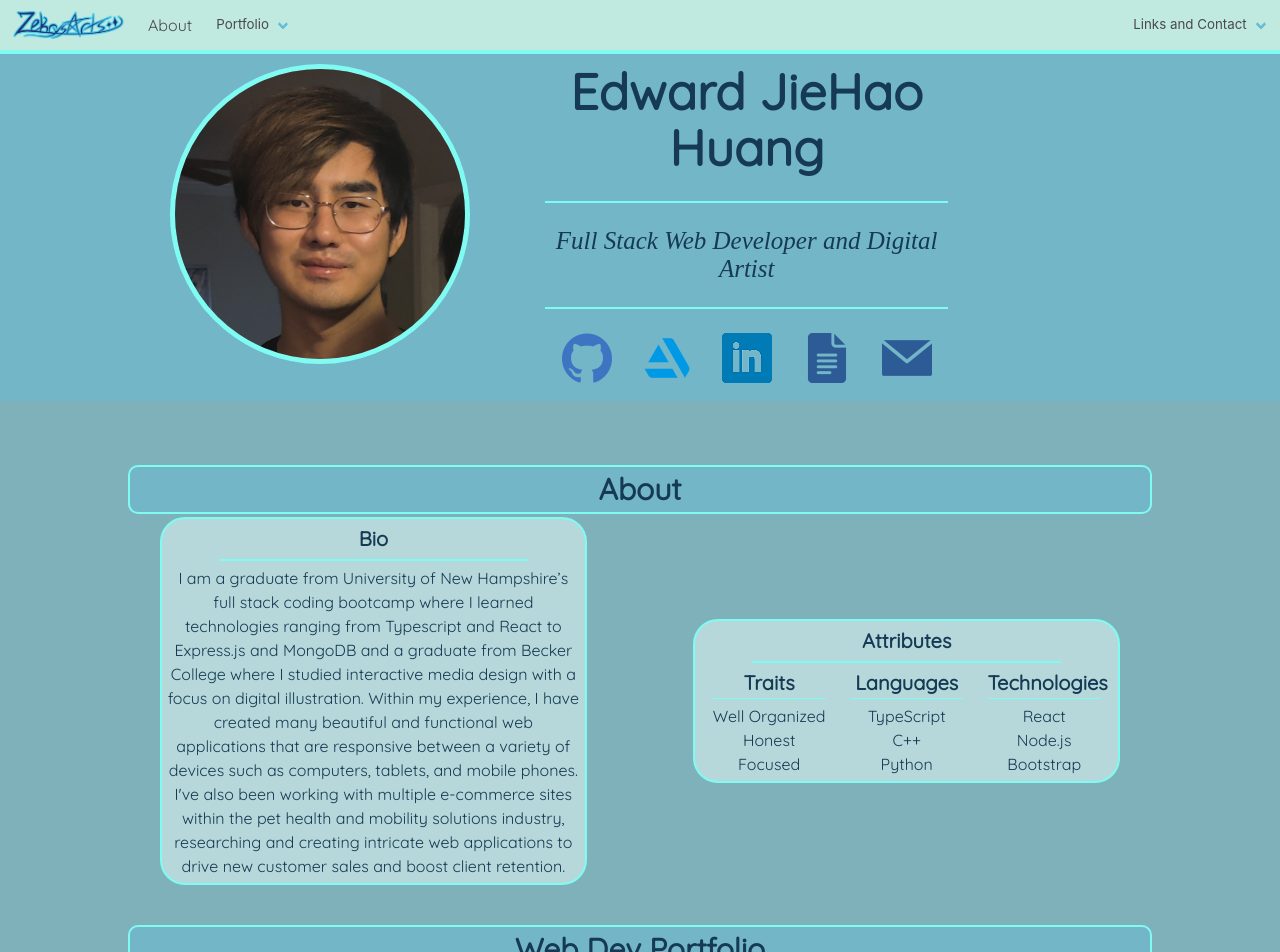
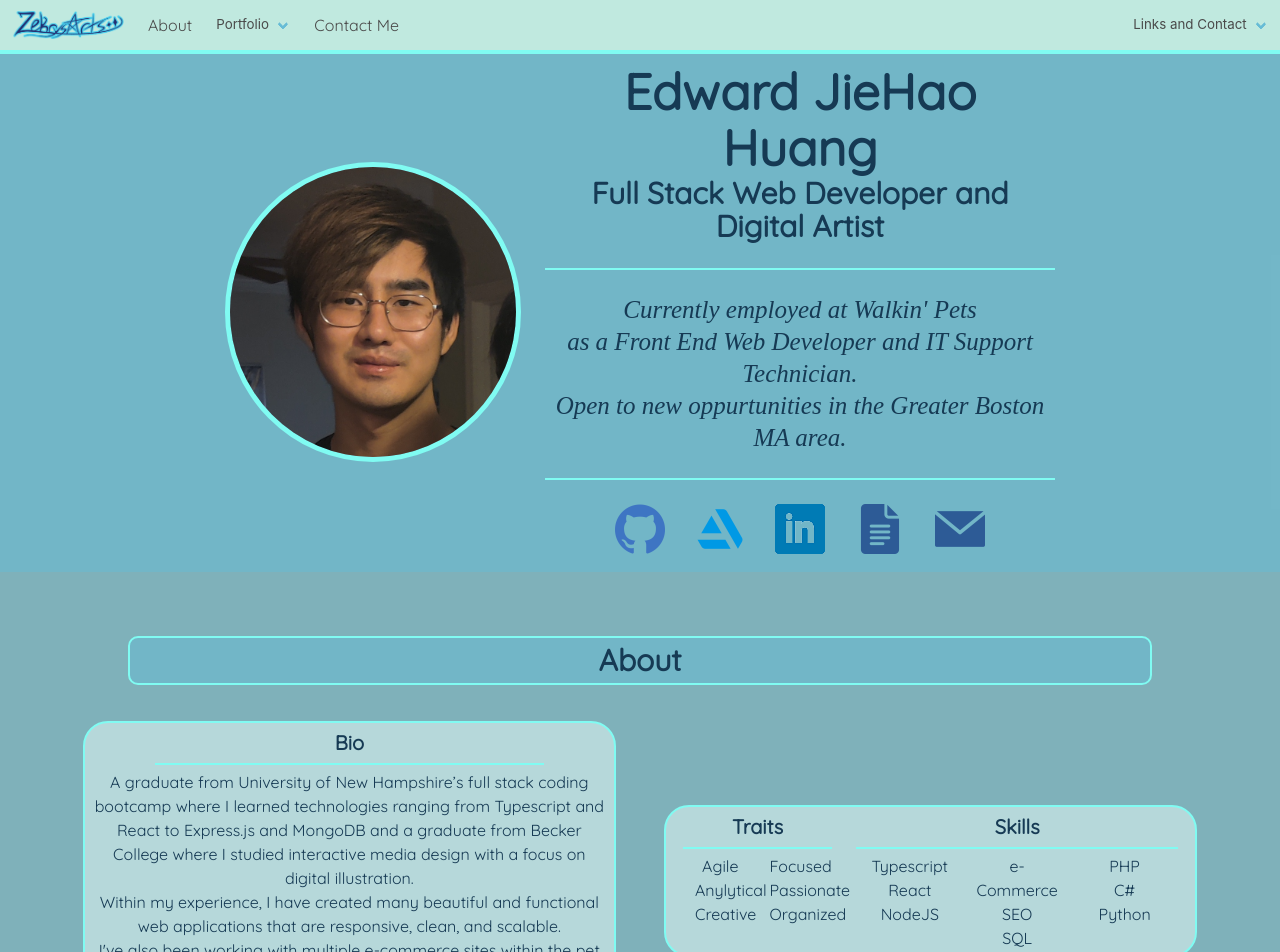
Before and after one commit to Ejhuang2015/ejhuang2015.github.io, a React (Create React App) app: page / in a window 1280 px wide. Shown: the top 952 px of the page. Built offline with nearby package versions, Linux system fonts and the light colour scheme.

Commit message:
Added contact to nav, css tweaks, about me edits

```diff
--- a/src/components/AboutMe/index.tsx
+++ b/src/components/AboutMe/index.tsx
@@ -4,47 +4,68 @@ function AboutMe() {
 
     return (
         <div className="centered" id="aboutMe">
-          <h3 className="sectionTitle">About</h3>
-          <div className="columns is-vcentered">
-            <div className="empty column is-1"></div>
-            <div className="column is-4 container">
+          <h3 className="sectionTitle mb-6">About</h3>
+          <div className="columns is-justify-content-center">
+            <div className="column is-5 container mx-5">
               <header className="about">Bio</header>
               <hr className="smallHR"/>
               <p className="content">
-              I am a graduate from University of New Hampshire’s full stack coding bootcamp where I learned technologies ranging from Typescript and React to Express.js and MongoDB and a graduate from Becker College where I studied interactive media design with a focus on digital illustration. Within my experience, I have created many beautiful and functional web applications that are responsive between a variety of devices such as computers, tablets, and mobile phones. I've also been working with multiple e-commerce sites within the pet health and mobility solutions industry, researching and creating intricate web applications to drive new customer sales and boost client retention.
+              A graduate from University of New Hampshire’s full stack coding bootcamp where I learned technologies ranging from Typescript and React to Express.js and MongoDB and a graduate from Becker College where I studied interactive media design with a focus on digital illustration.<br/>
+              Within my experience, I have created many beautiful and functional web applications that are responsive, clean, and scalable.<br/>
+              I've also been working with multiple e-commerce sites within the pet health and mobility solutions industry, researching and creating intricate web components to drive new customer sales and boost client retention.
               </p>
             </div>
-            <div className="column is-4 container">
-              <header className="about">Attributes</header>
-              <hr className="smallHR"/>
+            <div className="column is-5 container mx-5">
               <div className="columns about">
                 <div className="column is-4">
-                  <header className="about underlined">Traits</header>
-                  <ul className="noBullets">
-                    <li>Well Organized</li>
-                    <li>Honest</li>
-                    <li>Focused</li>
-                  </ul>
+                  <header className="about">Traits</header>
+                  <hr className="fullHR"/>
+                  <div className="columns">
+                    <div className="column is-6">
+                      <ul className="noBullets">
+                        <li>Agile</li>
+                        <li>Anylytical</li>
+                        <li>Creative</li>
+                      </ul>
+                    </div>
+                    <div className="column is-6">
+                      <ul className="noBullets">
+                        <li>Focused</li>
+                        <li>Passionate</li>
+                        <li>Organized</li>
+                      </ul>
+                    </div>
+                  </div>
                 </div>
-                <div className="column is-4">
-                  <header className="about underlined">Languages</header>
-                  <ul className="noBullets">
-                    <li>TypeScript</li>
-                    <li>C++</li>
-                    <li>Python</li>
-                  </ul>
-                </div>
-                <div className="column is-4">
-                  <header className="about underlined">Technologies</header>
-                  <ul className="noBullets">
-                    <li>React</li>
-                    <li>Node.js</li>
-                    <li>Bootstrap</li>
-                  </ul>
+                <div className="column is-8">
+                  <header className="about">Skills</header>
+                  <hr className="fullHR"/>
+                  <div className="columns">
+                    <div className="column is-4">
+                      <ul className="noBullets">
+                        <li>Typescript</li>
+                        <li>React</li>
+                        <li>NodeJS</li>
+                      </ul>
+                    </div>
+                    <div className="column is-4">
+                      <ul className="noBullets">
+                        <li>e-Commerce</li>
+                        <li>SEO</li>
+                        <li>SQL</li>
+                      </ul>
+                    </div>
+                    <div className="column is-4">
+                      <ul className="noBullets">
+                        <li>PHP</li>
+                        <li>C#</li>
+                        <li>Python</li>
+                      </ul>
+                    </div>
+                  </div>
                 </div>
               </div>
             </div>
-            <div className="empty column is-1"></div>
           </div>
         </div>
     )
--- a/src/components/ArtPortfolio/index.tsx
+++ b/src/components/ArtPortfolio/index.tsx
@@ -59,7 +59,7 @@ function ArtPortfolio() {
     // =============================================================
     return (
             <div className="centered" id="artPortfolio">
-                <h3 className="sectionTitle">Digital Art Portfolio</h3>
+                <h3 className="sectionTitle mb-6">Digital Art Portfolio</h3>
                 <div className="columns is-multiline is-centered">
                     {artProjects.map(mapPortfolio)}
                 </div>
--- a/src/components/Billboard/index.tsx
+++ b/src/components/Billboard/index.tsx
@@ -4,16 +4,18 @@
 // Dependencies
 // =============================================================
 import React from "react";
+import "./style.css";
 import { IContactLink } from "../../common/types"
 import { contactLinks } from "../../common/navLinks";
 import headshot from "../../assets/Edward.jpg"
+// import headshot2 from "../../assets/Headshot.jpg"
 import emailIcon from "../../assets/email.png";
 
 // Main
 // =============================================================
 function Billboard() {
 
-  // Map Functions
+  // Functions
   // =============================================================
   // Link Items
   function mapContacts(item: IContactLink) {
@@ -27,12 +29,16 @@ function Billboard() {
   // Render
   // =============================================================
   return (
-    <div className="columns centered title reverseRow" id="top">
-      <div className="empty column is-3"></div>
-      <header className="column is-4">
+    <div className="columns centered title reverseRow is-justify-content-center" id="top">
+      <header className="column is-5">
         <h1>Edward JieHao Huang</h1>
+        <h2>Full Stack Web Developer and Digital Artist</h2>
         <hr />
-        <p className="quote">Full Stack Web Developer and Digital Artist</p>
+        <p className="quote">
+          Currently employed at Walkin' Pets <br/>
+          as a Front End Web Developer and IT Support Technician.<br/>
+          Open to new oppurtunities in the Greater Boston MA area.
+        </p>
         <hr />
         <div className="singleLine">
           {contactLinks.map(mapContacts)}
@@ -41,8 +47,8 @@ function Billboard() {
           </a>
         </div>
       </header>
-      <div className="column is-4">
-        <img src={headshot} alt="Headshot of Edward Huang" id="profilePicture" />
+      <div className="column is-3 is-flex is-justify-content-center is-align-items-center">
+        <img src={headshot} alt="Headshot of Edward Huang" className="my-auto profilePicture" />
       </div>
     </div>
   )
--- /dev/null
+++ b/src/components/Billboard/style.css
@@ -0,0 +1,14 @@
+/* .profilePicture {
+    animation: fade-out;
+    animation-duration: 1s;
+}
+
+@keyframes fade-in {
+    from {opacity: 0;}
+    to {opacity: 1;}
+}
+
+@keyframes fade-out {
+    from {opacity: 1}
+    to {opacity: 0}
+} */
--- a/src/components/Contact/index.tsx
+++ b/src/components/Contact/index.tsx
@@ -91,7 +91,7 @@ function Contact() {
     // =============================================================
     return (
         <div className="centered" id="contact">
-            <h3 className="sectionTitle">Contact Me</h3>
+            <h3 className="sectionTitle mb-6">Contact Me</h3>
             <div className="columns">
                 <form className="card column is-three-quarters" onSubmit={handleSubmit}>
                     <input type="text" name="name" placeholder="Name" required onChange={handleChange} value={formData.name || ""} />
--- a/src/components/Navbar/index.tsx
+++ b/src/components/Navbar/index.tsx
@@ -109,6 +109,8 @@ function Navbar() {
                                 {portfolioLinks.map(mapPortfolio)}
                             </div>
                         </div>
+                        {/* <!-- Contact Me Link --> */}
+                        <a href="#contact" className="navbar-item navLink" onClick={closeMenus}>Contact Me</a>
                     </div>
                     {/* <!-- Navigation Links Right Side --> */}
                     <div className="navbar-end">
--- a/src/components/WebPortfolio/index.tsx
+++ b/src/components/WebPortfolio/index.tsx
@@ -76,7 +76,7 @@ function WebPortfolio() {
     // =============================================================
     return (
         <div className="centered" id="webPortfolio">
-            <h3 className="sectionTitle">Web Dev Portfolio</h3>
+            <h3 className="sectionTitle mb-6">Web Dev Portfolio</h3>
             <div className="columns is-multiline is-centered">
                 {webProjects.map(mapPortfolio)}
             </div>
--- a/src/lightBlueStyle.css
+++ b/src/lightBlueStyle.css
@@ -114,8 +114,20 @@ hr {
     size: 2px;
     background-color: rgb(128,251,242);
 }
+hr.tinyHR {
+    width: 25%;
+    margin: 5px auto;
+}
 hr.smallHR {
     width: 75%;
+    margin: 5px auto;
+}
+hr.wideHR {
+    width: 95%;
+    margin: 5px auto;
+}
+hr.fullHR {
+    width: 100%;
     margin: 5px auto;
 }
 /* Lists */
@@ -135,6 +147,7 @@ p.quote {
     font-weight: normal;
     font-family: cursive;
     font-style: italic;
+    line-height: 2rem;
 }
 
 /* ----- 3. Basic Formatting Options----- */
--- a/src/style.css
+++ b/src/style.css
@@ -113,7 +113,7 @@ strong {
 }
 
 /* Images and Icons */
-#profilePicture {
+.profilePicture {
     border-radius: 100%;
     width: 300px;
     height: 300px;
```
